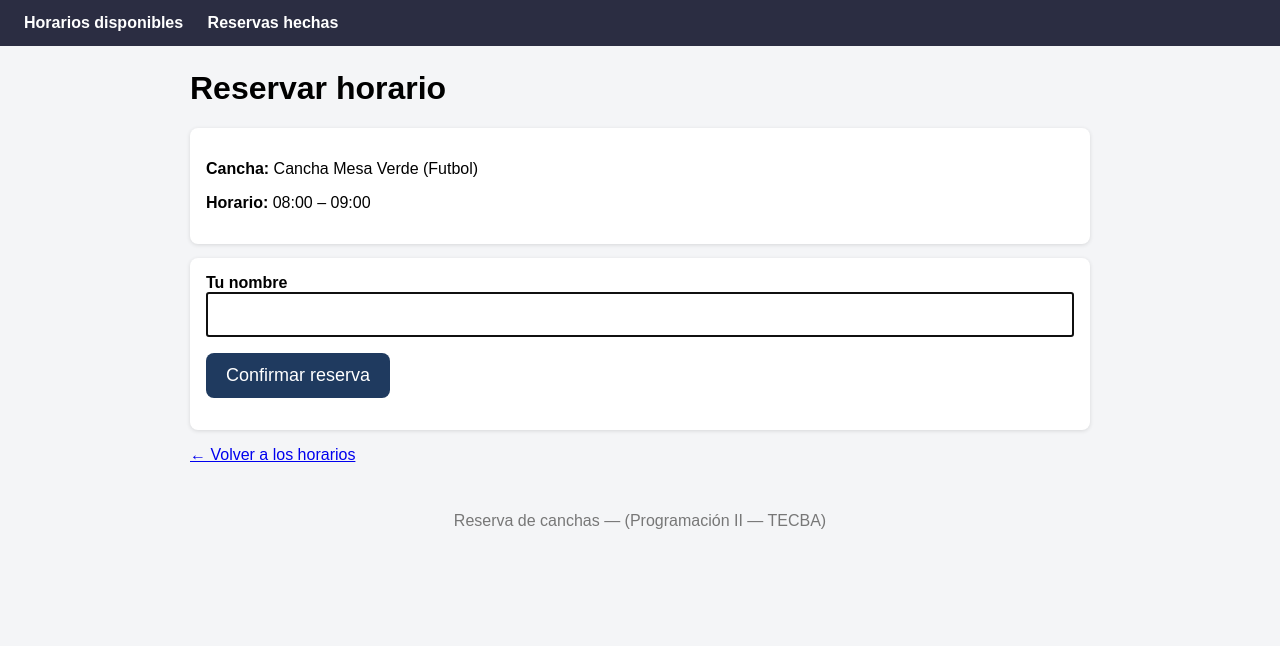
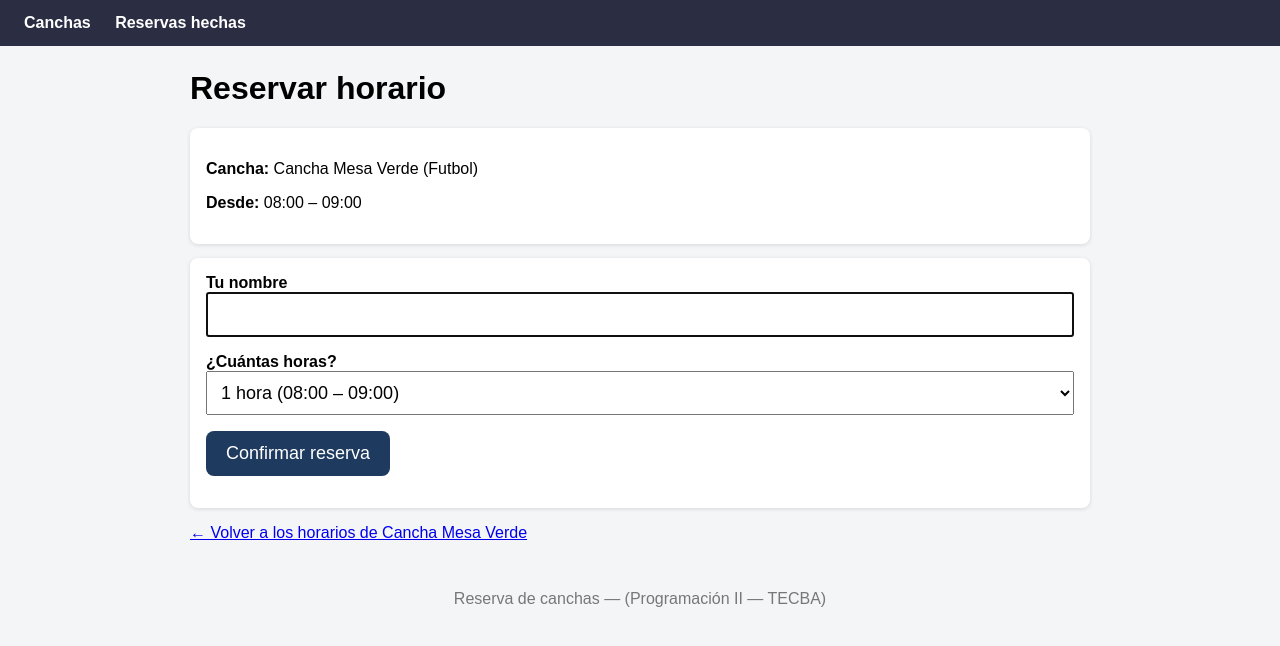
Before and after one commit to WalterMachaca/reserva_canchas, a Django app: page /reservar/1/8/ in a window 1280 px wide. Shown: the top 646 px of the page. Run offline with Django 5.2, Linux system fonts and the light colour scheme; data comes from the database, SQL or seed files in the repository; both versions use the stored data as it was after the commit; data that the repository does not hold is empty.

Commit message:
Segunda prueba ok

```diff
--- a/reserva/admin.py
+++ b/reserva/admin.py
@@ -4,7 +4,7 @@ from .models import Cancha, Reserva
 
 @admin.register(Cancha)
 class CanchaAdmin(admin.ModelAdmin):
-    list_display = ("nombre", "deporte", "hora_apertura", "hora_cierre")
+    list_display = ("nombre", "deporte", "hora_apertura", "hora_cierre", "max_horas")
 
 
 @admin.register(Reserva)
--- a/reserva/models.py
+++ b/reserva/models.py
@@ -1,13 +1,15 @@
 from django.db import models
 from django.utils import timezone
-
+from django.core.validators import MinValueValidator
 
 class Cancha(models.Model):
     nombre = models.CharField(max_length=60)
     deporte = models.CharField(max_length=40)
     hora_apertura = models.IntegerField(default=8, verbose_name="Abre a las (hora)")
     hora_cierre = models.IntegerField(default=22, verbose_name="Cierra a las (hora)")
-
+    max_horas = models.PositiveIntegerField(
+        default=1, validators=[MinValueValidator(1)],
+        verbose_name="Máximo de horas seguidas por reserva")
     def horas(self):
         return range(self.hora_apertura, self.hora_cierre)
 
--- a/reserva/templates/reserva/base.html
+++ b/reserva/templates/reserva/base.html
@@ -25,11 +25,13 @@
         .turno { border-radius: 8px; padding: 10px 12px; min-width: 130px; text-align: center; }
         .libre { background: #c9f0d6; color: #14532d; text-decoration: none; font-weight: bold; }
         .ocupado { background: #e3e5e8; color: #555; }
+        a.cancha-link { display: block; color: inherit; text-decoration: none; }
+        a.cancha-link:hover { box-shadow: 0 2px 8px rgba(0,0,0,.25); }
     </style>
 </head>
 <body>
     <header>
-        <a href="{% url 'inicio' %}">Horarios disponibles</a>
+        <a href="{% url 'inicio' %}">Canchas</a>
         <a href="{% url 'reservas' %}">Reservas hechas</a>
     </header>
     <main>
--- a/reserva/templates/reserva/confirmacion.html
+++ b/reserva/templates/reserva/confirmacion.html
@@ -6,7 +6,7 @@
     <p class="ok">✓ Tu horario quedó guardado.</p>
     <p><strong>A nombre de:</strong> {{ reserva.nombre }}</p>
     <p><strong>Cancha:</strong> {{ reserva.cancha.nombre }} ({{ reserva.cancha.deporte }})</p>
-    <p><strong>Horario:</strong> {{ texto }}</p>
+    <p><strong>Horario:</strong> {{ texto }}{% if horas > 1 %} ({{ horas }} horas){% endif %}</p>
 </div>
-<p><a href="{% url 'inicio' %}">← Ver los horarios</a></p>
+<p><a href="{% url 'inicio' %}">← Ver las canchas</a></p>
 {% endblock %}
--- a/reserva/templates/reserva/reservar.html
+++ b/reserva/templates/reserva/reservar.html
@@ -4,17 +4,25 @@
 <h1>Reservar horario</h1>
 <div class="tarjeta">
     <p><strong>Cancha:</strong> {{ cancha.nombre }} ({{ cancha.deporte }})</p>
-    {% if texto %}<p><strong>Horario:</strong> {{ texto }}</p>{% endif %}
+    {% if texto %}<p><strong>Desde:</strong> {{ texto }}</p>{% endif %}
     {% if mensaje %}<p class="aviso">{{ mensaje }}</p>{% endif %}
 </div>
 
-{% if texto and not ocupado %}
+{% if opciones and not ocupado %}
 <form method="post" class="tarjeta">
     {% csrf_token %}
     <label for="nombre"><strong>Tu nombre</strong></label>
     <input type="text" name="nombre" id="nombre" maxlength="80" autofocus>
+    {% if opciones|length > 1 %}
+    <p><label for="duracion"><strong>¿Cuántas horas?</strong></label>
+    <select name="duracion" id="duracion">
+        {% for o in opciones %}<option value="{{ o.duracion }}">{{ o.texto }}</option>{% endfor %}
+    </select></p>
+    {% else %}
+    <input type="hidden" name="duracion" value="1">
+    {% endif %}
     <p><button type="submit" class="boton">Confirmar reserva</button></p>
 </form>
 {% endif %}
-<p><a href="{% url 'inicio' %}">← Volver a los horarios</a></p>
+<p><a href="{% url 'cancha' cancha.pk %}">← Volver a los horarios de {{ cancha.nombre }}</a></p>
 {% endblock %}
--- a/reserva/templates/reserva/reservas.html
+++ b/reserva/templates/reserva/reservas.html
@@ -9,7 +9,7 @@
     {% for r in reservas %}
     <tr>
         <td>{{ r.cancha.nombre }}</td>
-        <td>{{ r.hora }}:00 – {{ r.hora|add:1 }}:00</td>
+        <td>{{ r.texto }}{% if r.horas > 1 %} <small>({{ r.horas }} horas)</small>{% endif %}</td>
         <td>{{ r.nombre }}</td>
     </tr>
     {% empty %}
--- a/reserva/urls.py
+++ b/reserva/urls.py
@@ -3,6 +3,7 @@ from . import views
 
 urlpatterns = [
     path("", views.inicio, name="inicio"),
+    path("cancha/<int:cancha_id>/", views.cancha_detalle, name="cancha"),
     path("reservar/<int:cancha_id>/<int:hora>/", views.reservar, name="reservar"),
     path("reserva/<int:pk>/", views.confirmacion, name="confirmacion"),
     path("reservas/", views.reservas, name="reservas"),
--- a/reserva/views.py
+++ b/reserva/views.py
@@ -1,23 +1,53 @@
-from django.db import IntegrityError
+from django.db import IntegrityError, transaction
+from django.db.models import Max, Min
 from django.shortcuts import render, redirect, get_object_or_404
+from django.utils import timezone
 
 from .models import Cancha, Reserva
 
 
+def texto_rango(inicio, fin):
+    return f"{inicio:02d}:00 – {fin:02d}:00"
+
+
 def texto_turno(hora):
-    return f"{hora:02d}:00 – {hora + 1:02d}:00"
+    return texto_rango(hora, hora + 1)
+
+
+def horas_seguidas_libres(cancha, hora):
+    """Cuántas horas seguidas se pueden reservar desde `hora`.
+
+    Se detiene en la primera hora ocupada, en el cierre de la cancha
+    o al llegar al máximo de horas permitido para esa cancha.
+    """
+    ocupadas = set(cancha.reservas.values_list("hora", flat=True))
+    limite = min(cancha.max_horas, cancha.hora_cierre - hora)
+    cantidad = 0
+    while cantidad < limite and (hora + cantidad) not in ocupadas:
+        cantidad += 1
+    return cantidad
 
 
 def inicio(request):
-    tablero = []
+    """Lista de canchas. Los horarios se ven al elegir una."""
+    canchas = []
     for cancha in Cancha.objects.all():
-        reservas = {r.hora: r for r in cancha.reservas.all()}
-        turnos = []
-        for hora in cancha.horas():
-            turnos.append({"hora": hora, "texto": texto_turno(hora),
-                           "reserva": reservas.get(hora)})
-        tablero.append({"cancha": cancha, "turnos": turnos})
-    return render(request, "reserva/inicio.html", {"tablero": tablero})
+        total = len(cancha.horas())
+        ocupadas = cancha.reservas.count()
+        canchas.append({"cancha": cancha, "libres": max(total - ocupadas, 0)})
+    return render(request, "reserva/inicio.html", {"canchas": canchas})
+
+
+def cancha_detalle(request, cancha_id):
+    """Horarios de una sola cancha."""
+    cancha = get_object_or_404(Cancha, pk=cancha_id)
+    reservas = {r.hora: r for r in cancha.reservas.all()}
+    turnos = []
+    for hora in cancha.horas():
+        turnos.append({"hora": hora, "texto": texto_turno(hora),
+                       "reserva": reservas.get(hora)})
+    return render(request, "reserva/cancha.html",
+                  {"cancha": cancha, "turnos": turnos})
 
 
 def reservar(request, cancha_id, hora):
@@ -26,31 +56,79 @@ def reservar(request, cancha_id, hora):
         return render(request, "reserva/reservar.html",
                       {"cancha": cancha, "mensaje": "Ese horario no existe."},
                       status=404)
-    contexto = {"cancha": cancha, "hora": hora, "texto": texto_turno(hora)}
+
+    maximo = horas_seguidas_libres(cancha, hora)
+    contexto = {"cancha": cancha, "hora": hora}
+
+    if maximo == 0:
+        contexto["mensaje"] = "Ese horario ya está reservado."
+        contexto["ocupado"] = True
+        return render(request, "reserva/reservar.html", contexto)
+
     if request.method == "POST":
         nombre = request.POST.get("nombre", "").strip()
+        try:
+            duracion = int(request.POST.get("duracion", 1))
+        except ValueError:
+            duracion = 0
+
         if not nombre:
             contexto["mensaje"] = "Escribe tu nombre para reservar."
+        elif not 1 <= duracion <= maximo:
+            contexto["mensaje"] = "La cantidad de horas elegida no está disponible."
         else:
+            ahora = timezone.now()  # mismo valor para todas las horas de esta reserva
             try:
-                reserva = Reserva.objects.create(
-                    cancha=cancha, hora=hora, nombre=nombre)
+                with transaction.atomic():
+                    for h in range(hora, hora + duracion):
+                        reserva = Reserva.objects.create(
+                            cancha=cancha, hora=h, nombre=nombre, creada=ahora)
+                        if h == hora:
+                            primera = reserva
             except IntegrityError:
                 contexto["mensaje"] = "Ese horario ya fue reservado por otra persona."
                 contexto["ocupado"] = True
+                maximo = 0
             else:
-                return redirect("confirmacion", pk=reserva.pk)
-    elif Reserva.objects.filter(cancha=cancha, hora=hora).exists():
-        contexto["mensaje"] = "Ese horario ya está reservado."
-        contexto["ocupado"] = True
+                return redirect("confirmacion", pk=primera.pk)
+
+    if maximo:
+        contexto["opciones"] = [
+            {"duracion": n,
+             "texto": f"{n} hora{'s' if n > 1 else ''} ({texto_rango(hora, hora + n)})"}
+            for n in range(1, maximo + 1)
+        ]
+        contexto["texto"] = texto_turno(hora)
     return render(request, "reserva/reservar.html", contexto)
 
 
 def confirmacion(request, pk):
     reserva = get_object_or_404(Reserva, pk=pk)
-    contexto = {"reserva": reserva, "texto": texto_turno(reserva.hora)}
+    # Todas las horas creadas en la misma reserva comparten cancha, nombre y fecha de creación.
+    rango = Reserva.objects.filter(
+        cancha=reserva.cancha, nombre=reserva.nombre, creada=reserva.creada
+    ).aggregate(inicio=Min("hora"), ultima=Max("hora"))
+    inicio_h, fin_h = rango["inicio"], rango["ultima"] + 1
+    contexto = {"reserva": reserva,
+                "texto": texto_rango(inicio_h, fin_h),
+                "horas": fin_h - inicio_h}
     return render(request, "reserva/confirmacion.html", contexto)
 
+
 def reservas(request):
-    lista = Reserva.objects.order_by("cancha__nombre", "hora")
-    return render(request, "reserva/reservas.html", {"reservas": lista})
+    # Una fila por reserva: se unen las horas que se reservaron juntas.
+    grupos = {}
+    lista = Reserva.objects.select_related("cancha").order_by("cancha__nombre", "hora")
+    for r in lista:
+        clave = (r.cancha_id, r.nombre, r.creada)
+        if clave in grupos:
+            grupos[clave]["fin"] = r.hora + 1
+        else:
+            grupos[clave] = {"cancha": r.cancha, "nombre": r.nombre,
+                             "inicio": r.hora, "fin": r.hora + 1}
+    filas = []
+    for g in grupos.values():
+        g["texto"] = texto_rango(g["inicio"], g["fin"])
+        g["horas"] = g["fin"] - g["inicio"]
+        filas.append(g)
+    return render(request, "reserva/reservas.html", {"reservas": filas})
```
Also changed, not shown: reserva/fixtures/semilla.json (added, +156 -0 lines), reserva/templates/reserva/cancha.html (added, +25 -0 lines), reserva/templates/reserva/inicio.html (+13 -14 lines), reserva/migrations/0001_initial.py.
